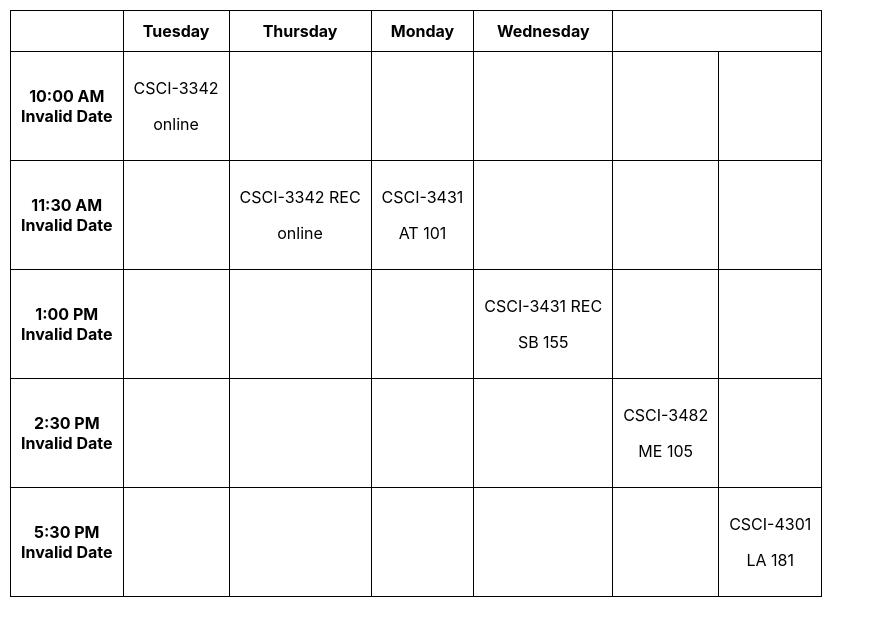
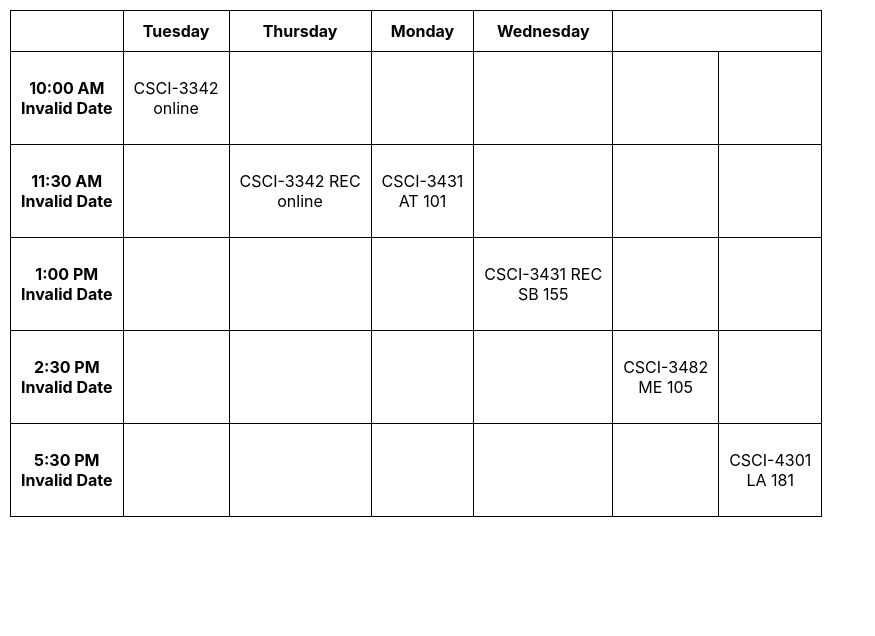
Before and after one commit to cybardev/schedule, a React (Create React App) app: page / in a window 1280 px wide. Shown: the top 636 px of the page, without its empty margins (0-875 px from the left). Built offline with nearby package versions, Linux system fonts and the light colour scheme.

Commit message:
update table cell HTML

```diff
--- a/src/components/Course.tsx
+++ b/src/components/Course.tsx
@@ -14,8 +14,11 @@
     get cell() {
         return (
             <td>
-                <p>{this.name}</p>
-                <p>{this.location}</p>
+                <p>
+                    {this.name}
+                    <br />
+                    {this.location}
+                </p>
             </td>
         );
     }
```
